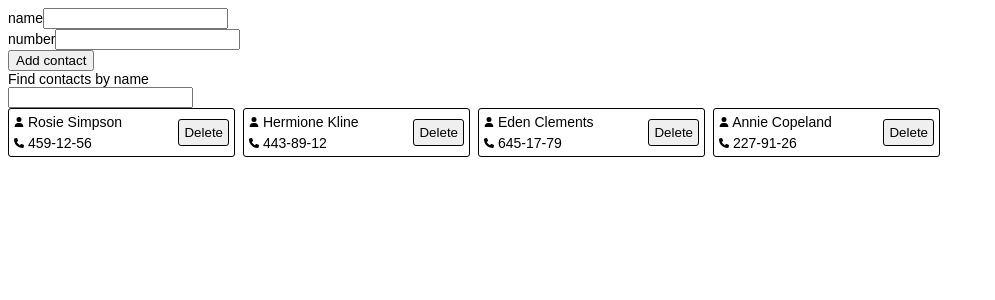
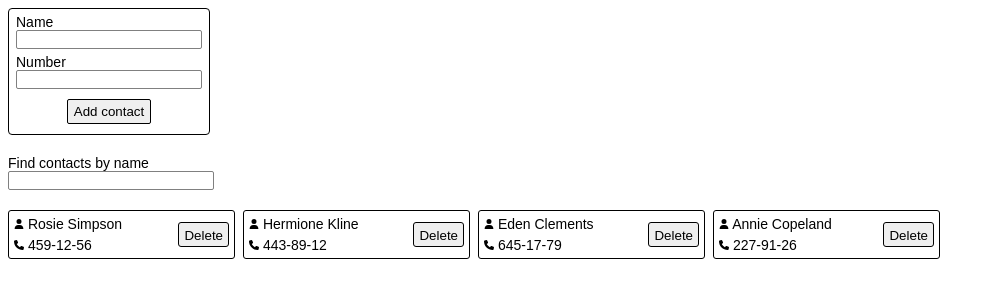
Before and after one commit to bartoszkucharuk/goit-react-hw-03, a React (Vite) app: page / in a window 1280 px wide. Shown: the top 300 px of the page, without its empty margins (0-995 px from the left). Built offline with nearby package versions, Linux system fonts and the light colour scheme.

Commit message:
added CSS

```diff
--- a/src/App.jsx
+++ b/src/App.jsx
@@ -13,6 +13,7 @@ const initialContacts = [
 ];
 
 function App() {
+  // const [contacts, setContacts] = useState(initialContacts);
   const [contacts, setContacts] = useState(initialContacts);
   const [contactFilter, setContactFilter] = useState("");
 
--- a/src/components/Contact.module.css
+++ b/src/components/Contact.module.css
@@ -33,5 +33,11 @@
     margin: auto 5px;
     border-radius: 3px;
     border: 1px solid black;
+    height: 25px;
+}
 
+.contactDeleteBtn:hover,
+.contactDeleteBtn:focus {
+    border: 1px solid blue;
+    background-color: lightgrey;
 }
--- a/src/components/ContactForm.jsx
+++ b/src/components/ContactForm.jsx
@@ -3,6 +3,7 @@ import React from 'react';
 import { useId } from "react";
 import { v4 as uuidv4 } from "uuid";
 import * as Yup from "yup";
+import styles from "./ContactForm.module.css"
 
 export default function ContactForm({ addContact }) {
   const nameFieldId = useId();
@@ -29,18 +30,18 @@ export default function ContactForm({ addContact }) {
 
   return (
     <Formik initialValues={initialValues} onSubmit={handleSubmit} validationSchema={Schema}>
-      <Form>
-        <div>
-          <label htmlFor='nameFieldId'>name</label>
-          <Field type="text" name="name" id={nameFieldId}></Field>
+      <Form className={styles.form}>
+        <div className={styles.formLabel}>
+          <label htmlFor='nameFieldId'>Name</label>
+          <Field type="text" name="name" id={nameFieldId} className={styles.formInput}></Field>
           <ErrorMessage name="name" as="span" />
         </div>
-        <div>
-          <label htmlFor='numberFieldId'>number</label>
-          <Field type="text" name="number" id={numberFieldId}></Field>
+        <div className={styles.formLabel}>
+          <label htmlFor='numberFieldId'>Number</label>
+          <Field type="text" name="number" id={numberFieldId} className={styles.formInput}></Field>
           <ErrorMessage name="number" as="span" />
         </div>
-        <button type="submit">Add contact</button>
+        <button type="submit" className={styles.addContactBtn}>Add contact</button>
       </Form>
     </Formik>
   )
--- a/src/components/ContactForm.module.css
+++ b/src/components/ContactForm.module.css
@@ -0,0 +1,43 @@
+.form {
+    display: flex;
+    flex-direction: column;
+    justify-content: center;
+    align-items: center;
+    margin-bottom: 20px;
+    border: 1px solid black;
+    border-radius: 4px;
+    width: 200px;
+    height: 100%;
+}
+
+.formLabel {
+    display: flex;
+    flex-direction: column;
+    max-width: 100%;
+    margin-top: 5px;
+}
+
+.formInput {
+    width: 180px;
+    margin: 0px;
+    border: 1px solid grey;
+    border-radius: 2px;
+}
+
+.formInput:focus,
+.formInput:hover {
+    border: 1px solid blue;
+}
+
+.addContactBtn {
+    margin: 10px auto;
+    border: 1px solid black;
+    border-radius: 2px;
+    height: 25px;
+}
+
+.addContactBtn:hover,
+.addContactBtn:focus {
+    border: 1px solid blue;
+    background-color: lightgrey;
+}
--- a/src/components/SearchBox.jsx
+++ b/src/components/SearchBox.jsx
@@ -6,9 +6,9 @@ export default function SearchBox({value, handleFilterChange}) {
   return (
     <form>
     <div>
-      <label>
-        Find contacts by name<br />
-        <input type="text" value={value} onChange={handleFilterChange} />
+      <label className={styles.searchBoxLabel}>
+        Find contacts by name
+        <input type="text" value={value} onChange={handleFilterChange} className={styles.searchBoxInput} />
       </label>
     </div>
      </form>
--- a/src/components/SearchBox.module.css
+++ b/src/components/SearchBox.module.css
@@ -0,0 +1,18 @@
+.searchBoxLabel {
+    display: flex;
+    flex-direction: column;
+    width: 205px;
+    margin-bottom: 20px;
+}
+
+.searchBoxInput {
+    width: 200px;
+    margin: 0px;
+    border: 1px solid grey;
+    border-radius: 2px;
+}
+
+.searchBoxInput:hover,
+.searchBoxInput:focus {
+    border: 1px solid blue;
+}
```
